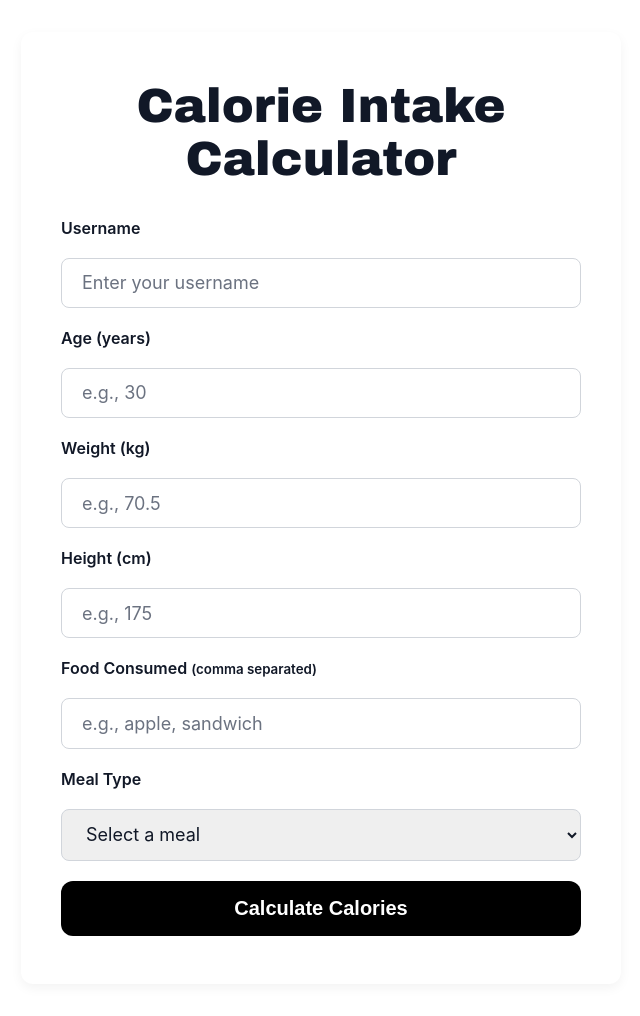
After one commit to Shreeya2004-sudo/Personalized-calorie, a Flask app: page /calorie-form in a window 1280 px wide. The commit adds this page. Shown: the whole page, without its empty margins (319-959 px from the left). Run offline with Flask 3, Linux system fonts and the light colour scheme; parts of the project's set-up code (start-up, migrations or seed data) failed here and were passed over.

Commit message:
update files

```diff
--- a/app.py
+++ b/app.py
@@ -1,48 +1,42 @@
-from flask import Flask, render_template, request
+from flask import Flask, request, render_template
 import pandas as pd
-import numpy as np
-import joblib
 
 app = Flask(__name__)
 
-# Load trained ML model and food data
-model = joblib.load('calorie_model.pkl')
+# Load your CSV
 food_df = pd.read_csv('Indian_Food_Nutrition_Processing.csv')
 
-# Function to calculate calories based on food items
-def calculate_food_calories(food_items):
-    total = 0
-    for item in food_items:
-        item = item.strip().lower()
-        match = food_df[food_df['Food'].str.lower() == item]
-        if not match.empty:
-            total += match.iloc[0]['Calories_per_100g']
-    return total
+@app.route('/')
+def home():
+    return render_template('index.html')  # home page
 
-@app.route('/')
-def index():
-    return render_template('calorie_form.html')  # 🔁 Updated filename
+@app.route('/calorie-form')
+def calorie_form():
+    return render_template('calorie_form.html')  # input form page
 
 @app.route('/predict', methods=['POST'])
 def predict():
-    age = float(request.form['age'])
-    weight = float(request.form['weight'])
-    height = float(request.form['height'])
-    foods = request.form['foods'].split(',')
+    try:
+        foods = request.form.get('foods', '').lower().split(',')
+        selected_foods = [food.strip() for food in foods]
 
-    # Predict calorie need
-    predicted = model.predict(np.array([[age, weight, height]]))[0]
+        total_calories = 0
+        found_items = []
 
-    # Calculate consumed calories
-    consumed = calculate_food_calories(foods)
+        for food in selected_foods:
+            match = food_df[food_df['Food'].str.lower() == food]
+            if not match.empty:
+                calories = match['Calories(kcal)'].values[0]
+                total_calories += calories
+                found_items.append(f"{food.title()}: {calories} kcal")
+            else:
+                found_items.append(f"{food.title()}: Not found")
 
-    result = {
-        "required": round(predicted, 2),
-        "consumed": round(consumed, 2),
-        "status": "You need more calories!" if consumed < predicted else "You're good!"
-    }
+        result_text = "\n".join(found_items) + f"\n\nTotal Calories: {total_calories:.2f} kcal"
+        return render_template('result.html', result=result_text)
 
-    return render_template('calorie_form.html', result=result)  # 🔁 Updated filename
+    except Exception as e:
+        return render_template('result.html', result=f"Error occurred: {str(e)}")
 
 if __name__ == '__main__':
     app.run(debug=True)
--- /dev/null
+++ b/template/calorie_form.html
@@ -0,0 +1,172 @@
+<!DOCTYPE html>
+<html lang="en">
+<head>
+  <meta charset="UTF-8" />
+  <meta name="viewport" content="width=device-width, initial-scale=1" />
+  <title>Calorie Intake Calculator</title>
+  <style>
+    /* Default Design Guidelines - Minimal Elegant */
+    :root {
+      --bg-color: #ffffff;
+      --text-primary: #111827;
+      --text-secondary: #6b7280;
+      --button-bg: #000000;
+      --button-hover-bg: #333333;
+      --border-radius: 0.75rem;
+      --font-heading: 'Arial Black', Arial, sans-serif;
+      --font-body: 'Inter', sans-serif;
+      --input-border: #d1d5db;
+      --input-focus-border: #2563eb;
+    }
+    * {
+      box-sizing: border-box;
+    }
+    body {
+      margin: 0;
+      min-height: 100vh;
+      background-color: var(--bg-color);
+      color: var(--text-secondary);
+      font-family: var(--font-body);
+      display: flex;
+      align-items: center;
+      justify-content: center;
+      padding: 2rem;
+    }
+    main.card {
+      max-width: 600px;
+      width: 100%;
+      background: var(--bg-color);
+      padding: 3rem 2.5rem 3rem;
+      border-radius: var(--border-radius);
+      box-shadow: 0 4px 12px rgb(0 0 0 / 0.05);
+      display: flex;
+      flex-direction: column;
+      gap: 2rem;
+    }
+    h1 {
+      margin: 0;
+      color: var(--text-primary);
+      font-family: var(--font-heading);
+      font-size: 3rem;
+      font-weight: 700;
+      line-height: 1.1;
+      text-align: center;
+    }
+    form {
+      display: flex;
+      flex-direction: column;
+      gap: 1.25rem;
+    }
+    label {
+      font-weight: 600;
+      font-size: 1rem;
+      color: var(--text-primary);
+      user-select: none;
+    }
+    input[type="text"],
+    input[type="number"],
+    select {
+      width: 100%;
+      padding: 0.85rem 1.25rem;
+      font-size: 1.125rem;
+      font-family: var(--font-body);
+      border: 1.5px solid var(--input-border);
+      border-radius: 0.5rem;
+      color: var(--text-primary);
+      transition: border-color 0.3s ease, box-shadow 0.3s ease;
+    }
+    input[type="text"]::placeholder,
+    input[type="number"]::placeholder {
+      color: var(--text-secondary);
+      opacity: 1;
+    }
+    input[type="text"]:focus,
+    input[type="number"]:focus,
+    select:focus {
+      outline: none;
+      border-color: var(--input-focus-border);
+      box-shadow: 0 0 10px rgba(37, 99, 235, 0.35);
+      background-color: #f0f8ff;
+    }
+    button {
+      padding: 1rem 0;
+      border: none;
+      border-radius: 0.75rem;
+      background-color: var(--button-bg);
+      color: white;
+      font-weight: 700;
+      font-size: 1.25rem;
+      cursor: pointer;
+      user-select: none;
+      transition: background-color 0.3s ease;
+    }
+    button:hover,
+    button:focus {
+      background-color: var(--button-hover-bg);
+      outline: none;
+    }
+    #result {
+      background-color: #fafafa;
+      padding: 1.5rem 2rem;
+      border-radius: var(--border-radius);
+      box-shadow: 0 2px 6px rgb(0 0 0 / 0.05);
+      color: var(--text-primary);
+      font-weight: 600;
+      font-size: 1.125rem;
+      white-space: pre-line;
+      text-align: center;
+      user-select: text;
+      line-height: 1.4;
+    }
+    @media (max-width: 460px) {
+      main.card {
+        padding: 2rem 1.5rem 2.5rem;
+      }
+      h1 {
+        font-size: 2.25rem;
+      }
+      button {
+        font-size: 1.125rem;
+      }
+      #result {
+        font-size: 1rem;
+      }
+    }
+  </style>
+</head>
+<body>
+  <main class="card" role="main" aria-label="Calorie Intake Calculator">
+    <h1>Calorie Intake Calculator</h1>
+    <form method="POST" action="/predict" novalidate>
+      <label for="username">Username</label>
+      <input id="username" name="username" type="text" required autocomplete="username" placeholder="Enter your username" />
+
+      <label for="age">Age (years)</label>
+      <input id="age" name="age" type="number" min="1" max="120" required placeholder="e.g., 30" />
+
+      <label for="weight">Weight (kg)</label>
+      <input id="weight" name="weight" type="number" min="1" max="500" step="0.1" required placeholder="e.g., 70.5" />
+
+      <label for="height">Height (cm)</label>
+      <input id="height" name="height" type="number" min="30" max="250" step="0.1" required placeholder="e.g., 175" />
+
+      <label for="foods">Food Consumed <small>(comma separated)</small></label>
+      <input id="foods" name="foods" type="text" autocomplete="off" required placeholder="e.g., apple, sandwich" />
+
+      <label for="mealType">Meal Type</label>
+      <select id="mealType" name="mealType" required aria-required="true">
+        <option value="" disabled selected>Select a meal</option>
+        <option value="breakfast">Breakfast</option>
+        <option value="lunch">Lunch</option>
+        <option value="dinner">Dinner</option>
+        <option value="snacks">Snacks</option>
+      </select>
+
+      <button type="submit">Calculate Calories</button>
+
+    </form>
+
+
+  </main>
+</body>
+</html>
--- a/index.html
+++ b/template/index.html
@@ -3,7 +3,7 @@
   <head>
     <meta charset="utf-8">
     <meta name="viewport" content="width=device-width">
-    <link rel="stylesheet" href="style.css" media="screen">
+    <link rel="stylesheet" href="{{ url_for('static', filename='css/style.css') }}">
   </head>
   <body>
     <section class="relative" style="z-index: 39;margin-top:-70px;">
@@ -21,7 +21,9 @@
                     "Track your nutrition effortlessly with our comprehensive analysis tool,designed to help you achieve and maintain daily calorie objectives."
                   </pre>
                   <div class="flex md:inline-flex flex-col md:flex-row gap-4 mt-4">
+                    <a href="/calorie-form">
                     <button class="website-button w-full md:w-max transition-all lg" style="border-width: 2px;border-style:solid; box-shadow: none; font-family: var(--body-fontFamily); font-weight: var(--body-fontWeight, 500); font-style: var(--body-fontStyle); background-color: rgb(40,63,79); color:rgb(255,255,255); border-radius:8px; border-color: rgb(40,63,79);">Track Your Calories</button>
+                    </a>
                   </div>
                 </div>
                 <div class="flex-1 h-full transition-all duration-300 w-full lg:max-w-1/2">
```
Also changed, not shown: calorie_form.html (deleted, +0 -22 lines), template/result.html (added, +17 -0 lines), train_model.py (+7 -6 lines), static/css/style.css (renamed from style.css).
